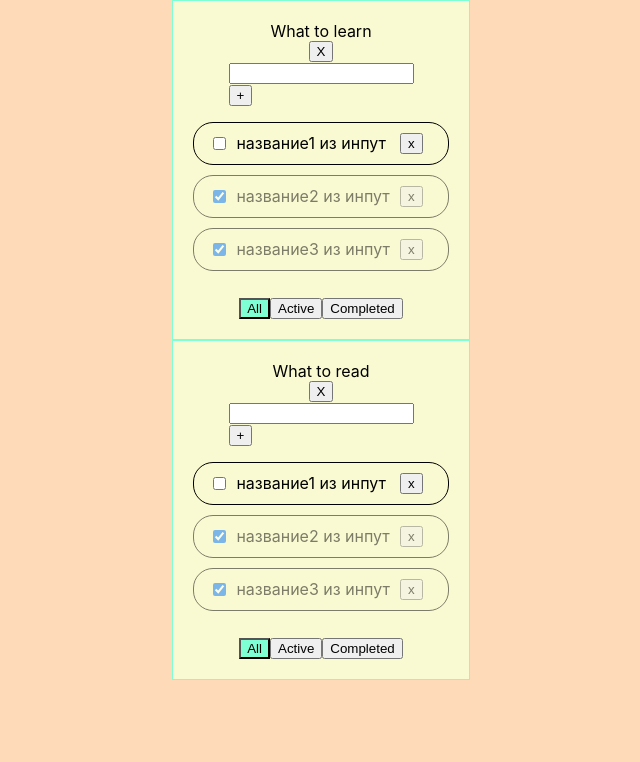
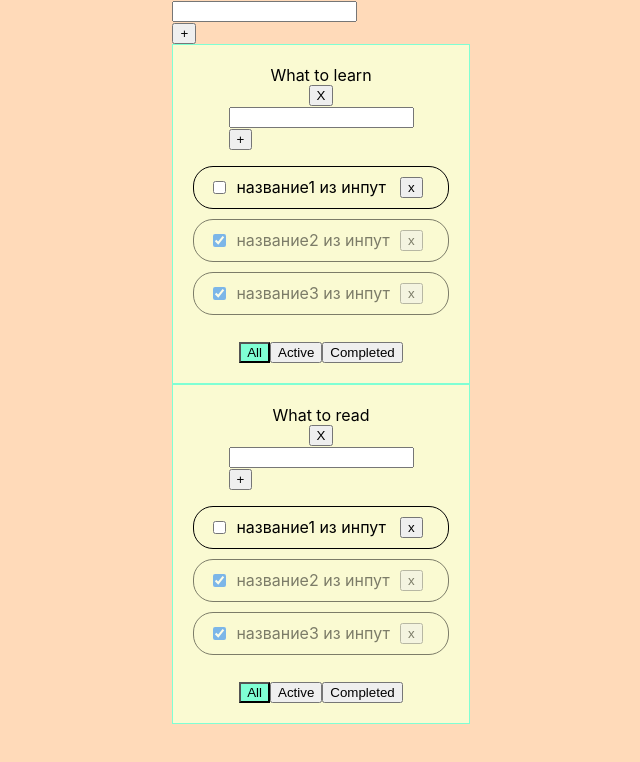
Before and after one commit to sveta-confeta/my-todoList, a React (Create React App) app: page / in a window 1280 px wide. Shown: the top 762 px of the page, without its empty margins (319-959 px from the left). Built offline with nearby package versions, Linux system fonts and the light colour scheme.

Commit message:
AddItemForm

```diff
--- a/src/App.tsx
+++ b/src/App.tsx
@@ -2,6 +2,7 @@ import React, {useState} from 'react';
 import './App.css';
 import {v1} from "uuid";
 import {TasksType, Todolist} from "./Todolist";
+import {AddItemForm} from "./components/AddItemForm";
 
  type todolistType={
      id:string
@@ -63,10 +64,17 @@ function App() {
 const removeTodolist=(todolistID:string)=>{
         setTodolists(todolists.filter(f=> f.id!==todolistID) )
 }
+const addTodolists=(titleTodolist:string)=>{
+        const newTodolistID=v1();
+        setTodolists([...todolists,{id:newTodolistID,titleTodolist: titleTodolist,filter:'All'}])
+    setTasks({...tasks,[newTodolistID]:[]});
+}
 
 
     return (
         <div className="App">
+            <AddItemForm  addTask={addTodolists}/>
+
             {todolists.map(m=>{
                 let tasksFilter=tasks[m.id];
 
--- a/src/Todolist.tsx
+++ b/src/Todolist.tsx
@@ -4,6 +4,7 @@ import {Button} from "./components/Button";
 import {Input} from "./components/Input";
 import {TasksMap} from "./components/TasksMap";
 import {StateType} from "./App";
+import {AddItemForm} from "./components/AddItemForm";
 
 
 export type TasksType = {
@@ -26,10 +27,11 @@ export type TodolistPropsType = {
 
 
 export function Todolist(props: TodolistPropsType) {
-    //хук для инпута:
-    const [newTaskTitle, setNewTaskTitle] = useState(' ');//useState for input
+ const addTask=(newTaskTitle:string)=>{
+     props.addTask(newTaskTitle,props.todolistID)
+ }
 
-    const [error, setError] = useState(false); //хук для бордера инпута красный-не красный
+
 
     //вместо 3х функций фильтрации тасок напишем одну функцию:
     // const filteredTaskAll = () => props.filteredTask('All');
@@ -40,19 +42,7 @@ export function Todolist(props: TodolistPropsType) {
         props.filteredTask(value,props.todolistID);
     }
 
-    const blockButton = () => {
-        addTaskButton();
-    }
 
-    const addTaskButton=()=>{
-        const trimmedTitle = newTaskTitle.trim();
-        if (trimmedTitle) {
-            props.addTask(trimmedTitle,props.todolistID);
-            setNewTaskTitle(' ');
-        }else{
-            setError(true);
-        }
-    }
     const removeTodolists= () => {
       removeTodolist();
     }
@@ -66,9 +56,8 @@ export function Todolist(props: TodolistPropsType) {
             <div className={s.title}>{props.title}</div>
             <Button name={'X'} callback={removeTodolists}/>
             <div className={s.input_wrapper}>
-                <Input newTaskTitle={newTaskTitle}  todolistID={ props.todolistID} setNewTaskTitle={setNewTaskTitle} addTask={props.addTask} error={error} setError={setError}/>
-                <Button name={'+'} callback={blockButton}/>
-                {error ? <div className={s.errorMessage}>Title is required</div> : ''}
+                <AddItemForm addTask={addTask}/>
+
             </div>
             {/*map отдельно*/}
             {/* @ts-ignore*/}
--- /dev/null
+++ b/src/components/AddItemForm.tsx
@@ -0,0 +1,49 @@
+import React, {ChangeEvent, KeyboardEvent, useState} from 'react';
+import {Input} from "./Input";
+import {Button} from "./Button";
+import s from "../Todolist.module.css";
+
+type AddItemFormPropsType={
+    addTask:(title:string)=>void
+
+}
+
+export const AddItemForm = (props:AddItemFormPropsType) => {
+
+
+    //хук для инпута:
+    const [newTaskTitle, setNewTaskTitle] = useState(' ');//useState for input
+    const [error, setError] = useState(false); //хук для бордера инпута красный-не красный
+
+    const blockButton = () => {
+        addTaskButton();
+    }
+    const addTaskButton=()=>{
+        const trimmedTitle = newTaskTitle.trim();
+        if (trimmedTitle) {
+            props.addTask(trimmedTitle);
+            setNewTaskTitle(' ');
+        }else{
+            setError(true);
+        }
+    }
+
+    const keyPress = (event: KeyboardEvent<HTMLInputElement>) => {
+        if (event.key === 'Enter') {   //функция которая добавляет таску по клику на ентер
+           addTaskButton();
+        }
+    }
+
+    const onChangeHandler = (event: ChangeEvent<HTMLInputElement>) => {
+        setError(false);
+        setNewTaskTitle(event.currentTarget.value)
+    }//cобытие инпута onChange
+
+    return (
+        <div>
+            <Input onChangeHandler={onChangeHandler} newTaskTitle={newTaskTitle} keyPress={keyPress} error={error}/>
+            <Button name={'+'} callback={blockButton}/>
+            {error ? <div className={s.errorMessage}>Title is required</div> : ''}
+        </div>
+    );
+};
--- a/src/components/Input.tsx
+++ b/src/components/Input.tsx
@@ -1,44 +1,26 @@
-import React, {ChangeEvent, KeyboardEvent, useState} from 'react';
+import React, {ChangeEvent, KeyboardEvent} from 'react';
 import s from "../Todolist.module.css";
 
 type InputPropsType = {
     newTaskTitle: string
-    setNewTaskTitle: (newTaskTitle: string) => void
-    addTask: (value: string, todolistID:string) => void
     error:boolean
-    setError:(value:boolean)=>void
-    todolistID:string
+    onChangeHandler:(event: ChangeEvent<HTMLInputElement>)=>void
+    keyPress:(event: KeyboardEvent<HTMLInputElement>)=>void
 
 }
 
 export const Input = (props: InputPropsType) => {
 
 
-    const keyPress = (event: KeyboardEvent<HTMLInputElement>) => {
-        if (event.key === 'Enter') {   //функция которая добавляет таску по клику на ентер
-            const trimmedTitle = props.newTaskTitle.trim();
-            if (trimmedTitle) {
-                props.addTask(trimmedTitle,props.todolistID);
-                props.setNewTaskTitle(' ')
-            }else{
-                props.setError(true);
-            }
-        }
-    }
 
-    const onChangeHandler = (event: ChangeEvent<HTMLInputElement>) => {
-        props.setError(false);
-        props.setNewTaskTitle(event.currentTarget.value)
-    }//cобытие инпута onChange
 
     return (
         <div>
             <input value={props.newTaskTitle}
-                   onKeyPress={keyPress}
-                   onChange={onChangeHandler}
+                   onKeyPress={props.keyPress}
+                   onChange={props.onChangeHandler}
                    className={`${s.addtask} + ${props.error ? s.error:' '}`}
-                   type="text"
-                   placeholder="add task"/>
+                   type="text"/>
         </div>
     );
 };
```
